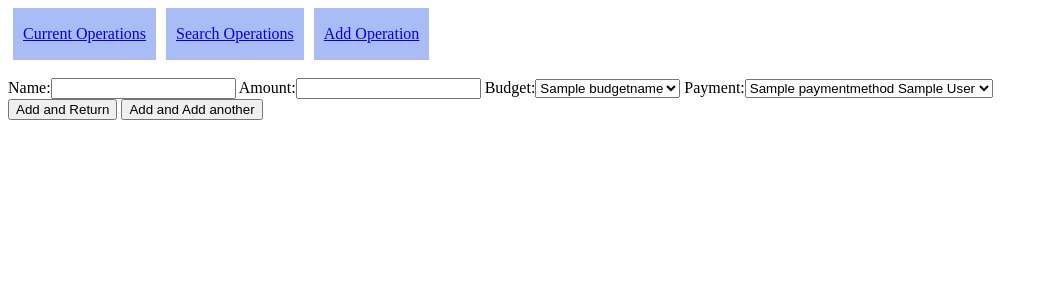
After one commit to dolitham/Picsou, a Django app: page /bank/add_operation in a window 1280 px wide. The commit adds this page. Shown: the top 300 px of the page, without its empty margins (0-1048 px from the left). Run offline with Django 3.2, Linux system fonts and the light colour scheme; tables that the repository leaves empty hold one stand-in row (values such as "Sample post").

Commit message:
filter operations on bank/index and separating the operation_add form on another page

```diff
--- a/picsousou/bank/models.py
+++ b/picsousou/bank/models.py
@@ -23,7 +23,6 @@ class Month(models.Model):
         return str(self.id_name)
 
 
-
 class Person(models.Model):
     name = models.CharField(max_length=20)
 
@@ -44,6 +43,7 @@ class Account(models.Model):
 class PaymentMethod(models.Model):
     name = models.CharField(max_length=50)
     account = models.ForeignKey(Account, on_delete=models.CASCADE)
+    visible_days = models.IntegerField(default=0)
 
     def __str__(self):
         return self.name + ' ' + self.account.id_name
@@ -73,6 +73,9 @@ class Budget(models.Model):
     def last_day(self):
         return self.month.last_day
 
+    def set_prev_to(self, prevision):
+        self.prevision = prevision
+
 
 class Operation(models.Model):
     name = models.CharField(max_length=200)
@@ -88,3 +91,12 @@ class Operation(models.Model):
     @property
     def account(self):
         return self.payment.account
+
+    def is_recent_or_pending(self):
+        is_pending = not self.check and self.payment.visible_days == 0
+        if is_pending:
+            return True
+        now = datetime.date.today()
+        is_recent = self.date > now - datetime.timedelta(days=self.payment.visible_days)
+        print(self.name, is_recent)
+        return is_recent
--- /dev/null
+++ b/picsousou/bank/templates/bank/add_operation.html
@@ -0,0 +1,32 @@
+<!DOCTYPE html>
+<html lang="en">
+<head>
+    <meta charset="UTF-8">
+    <title>Add an operation</title>
+
+    {% load static %}
+    <link rel="stylesheet" type="text/css" href="{% static 'bank/index.css' %}">
+
+</head>
+<body>
+
+
+<table cellspacing="0" cellpadding="0">
+    <tr>
+        <td><a href="index">Current Operations</a></td>
+        <td><a href="search">Search Operations</a></td>
+        <td><a href="#">Add Operation</a></td>
+    </tr>
+</table>
+
+<br>
+
+<form method="POST" class="post-form">{% csrf_token %}
+    {{ operation_form }}
+    <br>
+    <button type="submit" name="return">Add and Return</button>
+    <button type="submit" name="add_another">Add and Add another</button>
+</form>
+
+</body>
+</html>
--- a/picsousou/bank/templates/bank/index.html
+++ b/picsousou/bank/templates/bank/index.html
@@ -14,6 +14,7 @@
     <tr>
         <td><a href="#">Current Operations</a></td>
         <td><a href="search">Search Operations</a></td>
+        <td><a href="add_operation">Add Operation</a></td>
     </tr>
 </table>
 
@@ -47,10 +48,5 @@
     </ul>
 {% endif %}
 
-<form method="POST" class="post-form">{% csrf_token %}
-    {{ operation_form }}
-    <button type="submit" >Add</button>
-</form>
-
 </body>
 </html>
--- a/picsousou/bank/templates/bank/operation_list.html
+++ b/picsousou/bank/templates/bank/operation_list.html
@@ -15,6 +15,7 @@
     <tr>
         <td><a href="../">Current Operations</a></td>
         <td><a href="#">Search Operations</a></td>
+        <td><a href="../add_operation">Add Operation</a></td>
     </tr>
 </table>
 
--- a/picsousou/bank/urls.py
+++ b/picsousou/bank/urls.py
@@ -8,6 +8,8 @@ app_name = 'bank'
 
 urlpatterns = [
     path('', index, name='index'),
+    path('index', index, name='index'),
     path('<int:pk>/', OperationUpdate.as_view(), name='edit_operation'),
     url(r'^search/$', search, name='search'),
+    path('add_operation', add_operation, name='add_operation'),
 ]
--- a/picsousou/bank/views.py
+++ b/picsousou/bank/views.py
@@ -1,21 +1,16 @@
-from django.shortcuts import render, redirect, get_object_or_404
+from django.http import HttpResponseRedirect
+from django.shortcuts import render, redirect, get_object_or_404, reverse
 from .forms import *
 from .operation_manager import *
 
 
 def index(request):
-    operation_list = Operation.objects.order_by('-date')
-    if request.method == 'POST':
-        form = OperationForm(request.POST)
-        create_operation(form.save(commit=False))
-        return redirect('bank:index')
-    else:
-        form = OperationForm()
+    operation_list = Operation.objects.filter(check=False).order_by('-date')
+    operation_list = [op for op in operation_list if op.is_recent_or_pending()]
 
     context = {
         'operation_list': operation_list,
-        'account_list': Account.objects.all(),
-        'operation_form': form}
+        'account_list': Account.objects.all()}
     return render(request, 'bank/index.html', context)
 
 
@@ -33,3 +28,20 @@ def edit_operation(request, operation_id):
         'form': form
     }
     return render(request, 'bank/edit_operation.html', context)
+
+
+def add_operation(request):
+    if request.method == 'POST':
+        form = OperationForm(request.POST)
+        create_operation(form.save(commit=False))
+
+        if 'add_another' in request.POST:
+            return redirect('bank:add_operation')
+        elif 'return' in request.POST:
+            return redirect('bank:index')
+    else:
+        form = OperationForm()
+
+    context = {
+        'operation_form': form}
+    return render(request, 'bank/add_operation.html', context)
--- a/picsousou/picsou/settings.py
+++ b/picsousou/picsou/settings.py
@@ -33,6 +33,8 @@ ALLOWED_HOSTS = [
 
 INSTALLED_APPS = [
     'bank.apps.BankConfig',
+    'dal',
+    'dal_select2',
     'django.contrib.admin',
     'django.contrib.auth',
     'django.contrib.contenttypes',
@@ -40,6 +42,7 @@ INSTALLED_APPS = [
     'django.contrib.messages',
     'django.contrib.staticfiles',
     'django_filters',
+
 ]
 
 MIDDLEWARE = [
```
Also changed, not shown: picsousou/bank/migrations/0010_paymentmethod_visible_days.py (added), picsousou/bank/migrations/0011_auto_20180410_0915.py (added).
